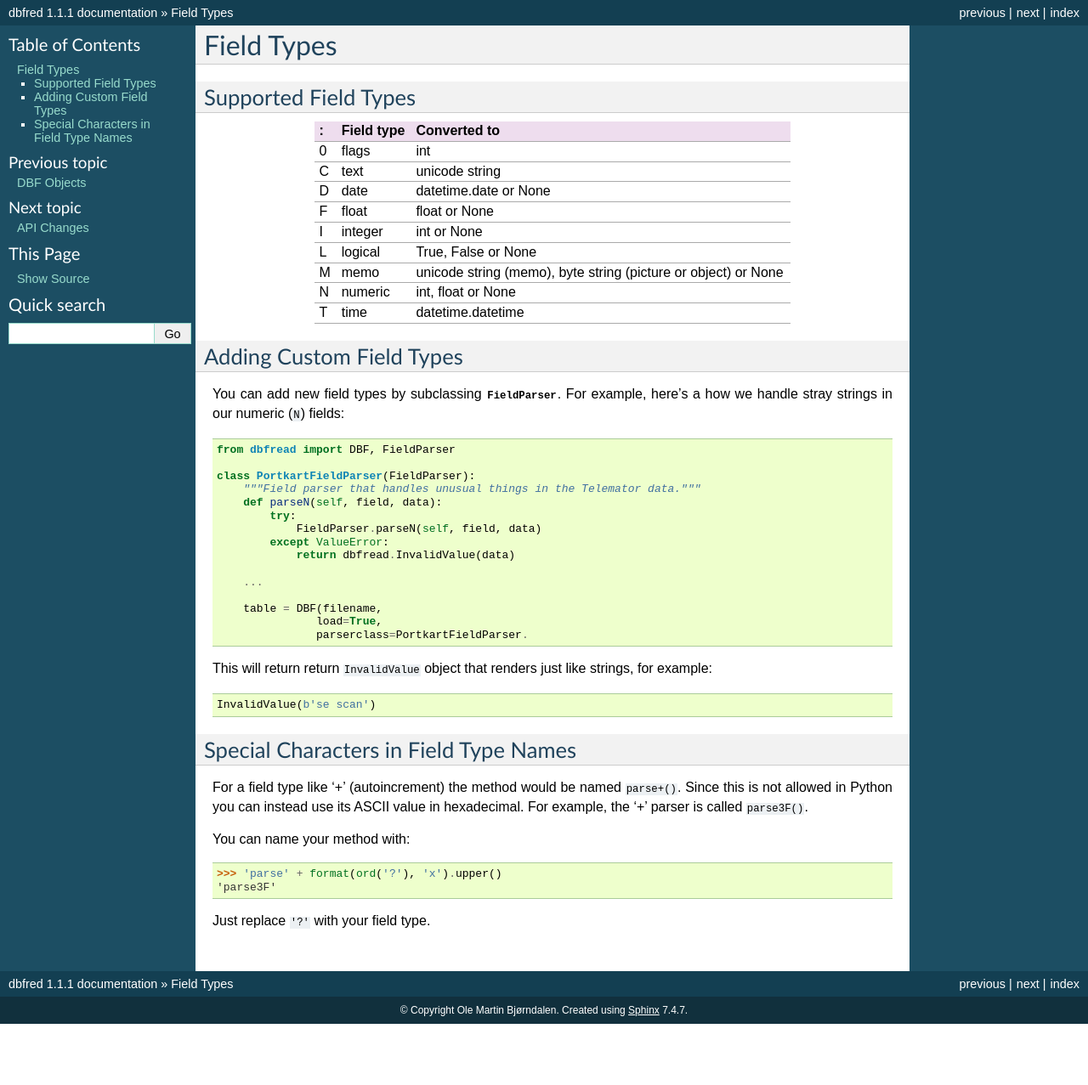
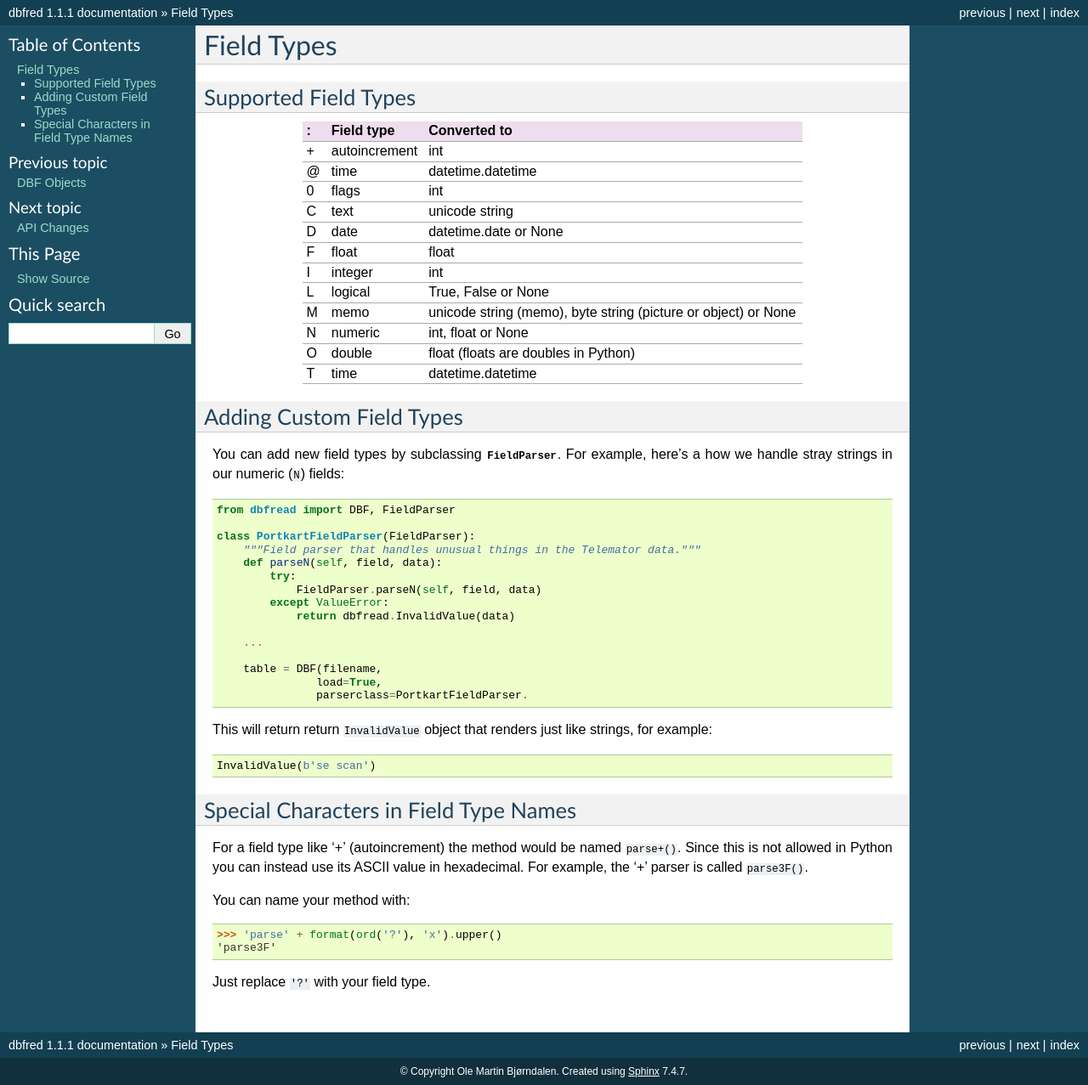
Before and after one commit to olemb/dbfread, a Sphinx documentation site: the page built from docs/field_types.rst, in a window 1280 px wide. Shown: the whole page at 85% size. Built offline with Sphinx 7.4.7, drawn with Linux system fonts in a browser that asks for light colours; before the commit the page ends 1205 px from its top, so only the background shows below that.

Commit message:
Added field types + (autoincrement), @ (time) and O (double).

```diff
--- a/CHANGELOG.rst
+++ b/CHANGELOG.rst
@@ -9,6 +9,9 @@
   will be removed in 1.4. Since the ``DBF`` object is no longer a
   subclass of list, these functions instead return backward compatible
   ``DeprecatedDBF`` objects.
+
+* added support for field types 'O' (double), '@' (time stamp) and '+'
+  (autoincrement).
 
 * added ``ignore_missing_memofile`` argument. If ``True`` and the memo
   file is not found all memo fields will be returned as ``None``.
--- a/README.rst
+++ b/README.rst
@@ -43,8 +43,8 @@ Main Features
   tested with Visual FoxPro, but should work well with other
   variants.)
 
-* support for 9 widely used field types with more to come. Custom
-  types can be added by subclassing ``FieldParser``
+* support for 12 field types. Custom types can be added by subclassing
+  ``FieldParser``
 
 * reads ``FPT`` memo files with both text and binary memos (and soon
   ``DBT`` files)
--- a/docs/field_types.rst
+++ b/docs/field_types.rst
@@ -4,20 +4,23 @@ Field Types
 Supported Field Types
 ---------------------
 
-=  ==========  ========================================================
-:  Field type   Converted to
-=  ==========  ========================================================
-0  flags       int
-C  text        unicode string
-D  date        datetime.date or None
-F  float       float or None
-I  integer     int or None
-L  logical     True, False or None
-M  memo        unicode string (memo), byte string (picture or object)
-               or None
-N  numeric     int, float or None
-T  time        datetime.datetime
-=  ==========  ========================================================
+==  =============  ========================================================
+:   Field type     Converted to
+==  =============  ========================================================
+\+  autoincrement  int
+@   time           datetime.datetime
+0   flags          int
+C   text           unicode string
+D   date           datetime.date or None
+F   float          float
+I   integer        int
+L   logical        True, False or None
+M   memo           unicode string (memo), byte string (picture or object)
+                   or None
+N   numeric        int, float or None
+O   double         float (floats are doubles in Python)
+T   time           datetime.datetime
+==  =============  ========================================================
 
 
 Adding Custom Field Types
```
Also changed, not shown: 1 other file.
